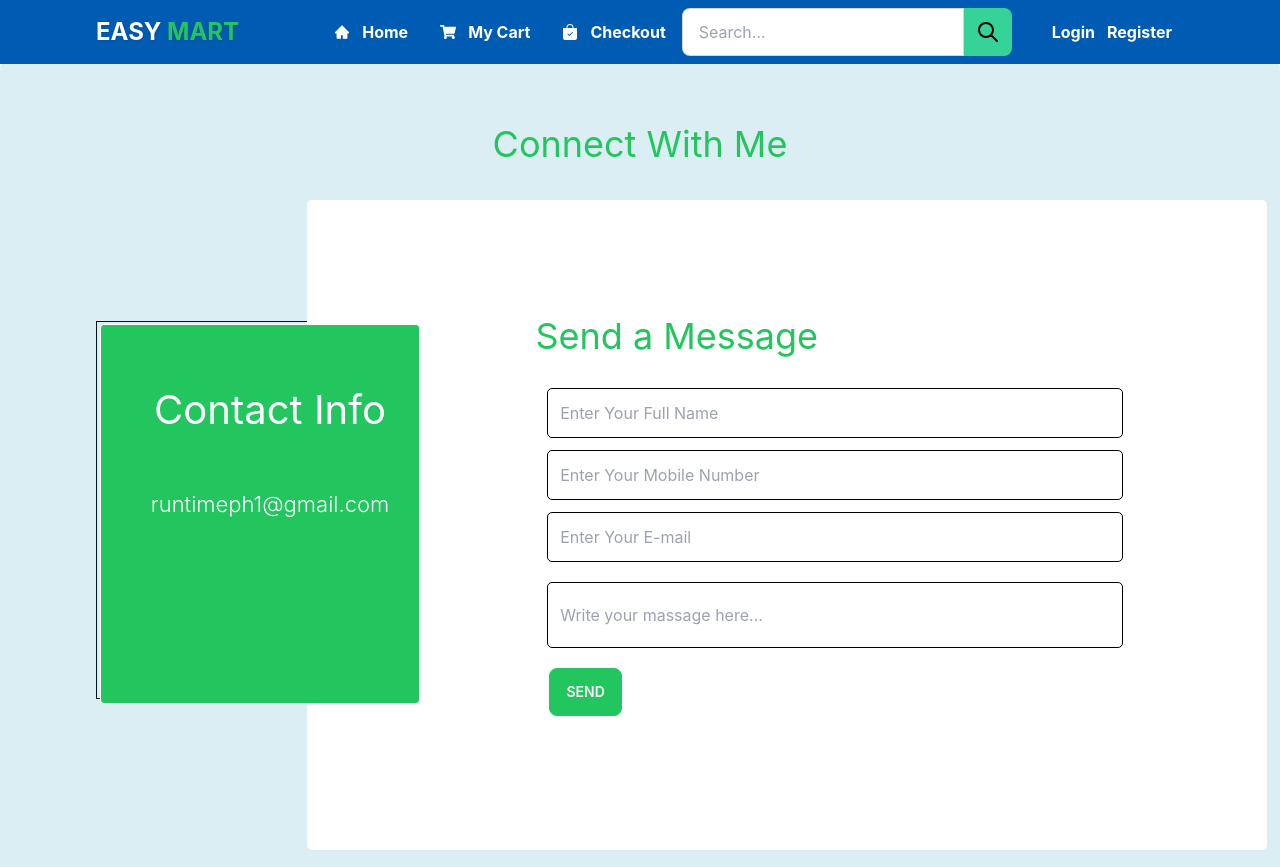
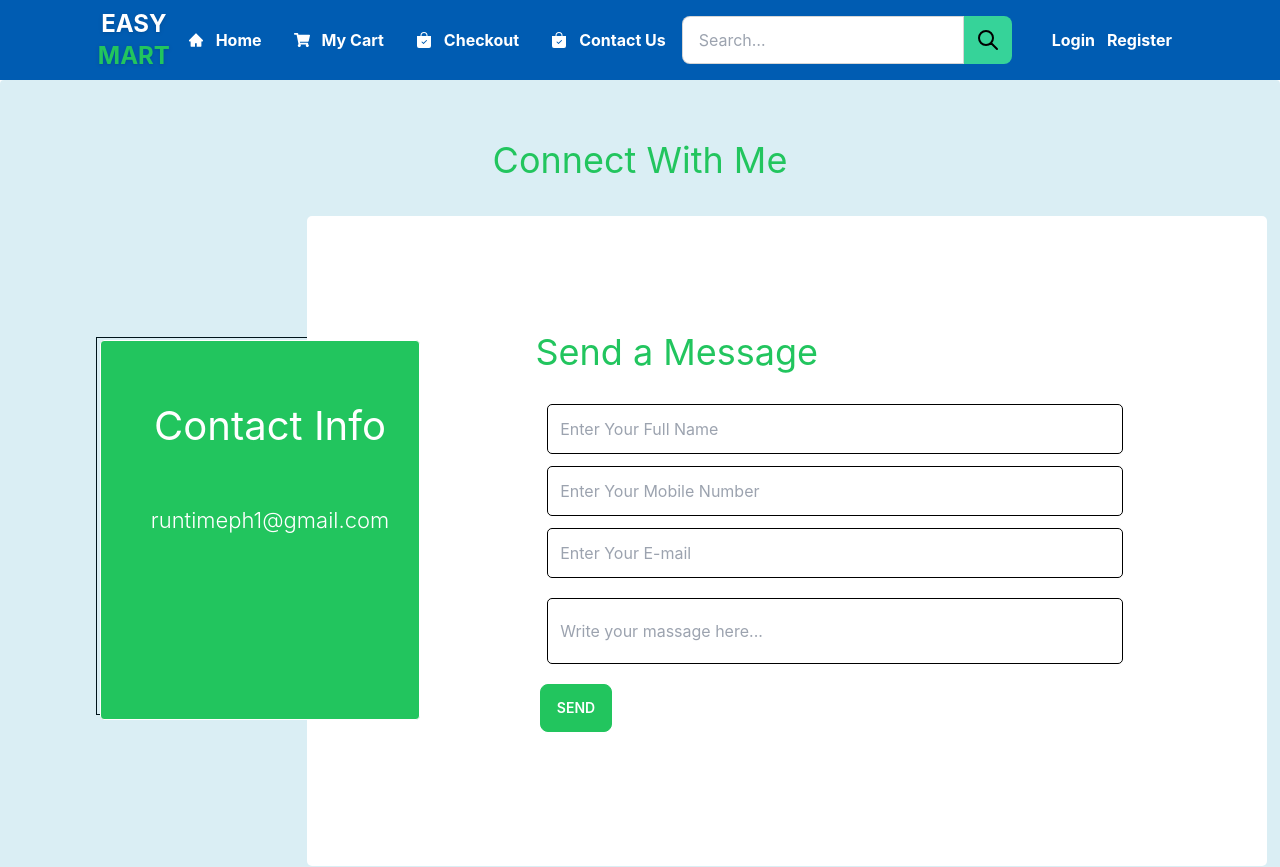
Before and after one commit to MAYINUDDINDIU/EasyMart-runtime-terror-frontend, a React (Create React App) app: page /contact in a window 1280 px wide. Shown: the top 867 px of the page. Built offline with nearby package versions, Linux system fonts and the light colour scheme.

Commit message:
Contact us route created

```diff
--- a/src/App.js
+++ b/src/App.js
@@ -21,6 +21,7 @@ function App() {
         <Route path="/contact" element={<Contact />}></Route>
         <Route path="/register" element={<Register></Register>}></Route>
         <Route path="/login" element={<Login></Login>}></Route>
+        <Route path="/contact" element={<Contact></Contact>}></Route>
       </Routes>
 
       <Footer></Footer>
--- a/src/Pages/Shared/Navbar.js
+++ b/src/Pages/Shared/Navbar.js
@@ -21,6 +21,11 @@ const Navbar = () => {
       <li tabIndex="0">
         <Link to="/todo" className="font-bold">
           <BsFillBagCheckFill></BsFillBagCheckFill>Checkout
+        </Link>
+      </li>
+      <li tabIndex="0">
+        <Link to="/contact" className="font-bold">
+          <BsFillBagCheckFill></BsFillBagCheckFill>Contact Us
         </Link>
       </li>
     </>
--- a/src/component/ContactUs/Contact.css
+++ b/src/component/ContactUs/Contact.css
@@ -41,7 +41,7 @@
 }
 
 .contact-btn {
-    margin-left: -42%;
+  margin-left: -44%;
 }
 
 .contact-top-area {
@@ -54,7 +54,7 @@
 }
 
 .contact-top-area::after {
-    content: '';
+  content: "";
   width: 100%;
   height: 100%;
   border: 1px solid black;
@@ -94,9 +94,9 @@
   cursor: pointer;
 }
 
-  @media (max-width:991px) {
+@media (max-width: 991px) {
   .contact-area {
-      margin-left: 35%
+    margin-left: 35%;
   }
 
   .contact-top-area {
@@ -104,10 +104,9 @@
     left: -5%;
     top: 200px;
   }
-
 }
 
-  @media (max-width:767px) {
+@media (max-width: 767px) {
   .contact-area {
     margin: auto;
     width: 90%;
@@ -122,7 +121,7 @@
   }
 }
 
-  @media (max-width:575px) {
+@media (max-width: 575px) {
   #contact-me_area {
     padding: 40px 0;
     height: 1200px;
```
Lines whose indentation alone changed are shown as unchanged.
